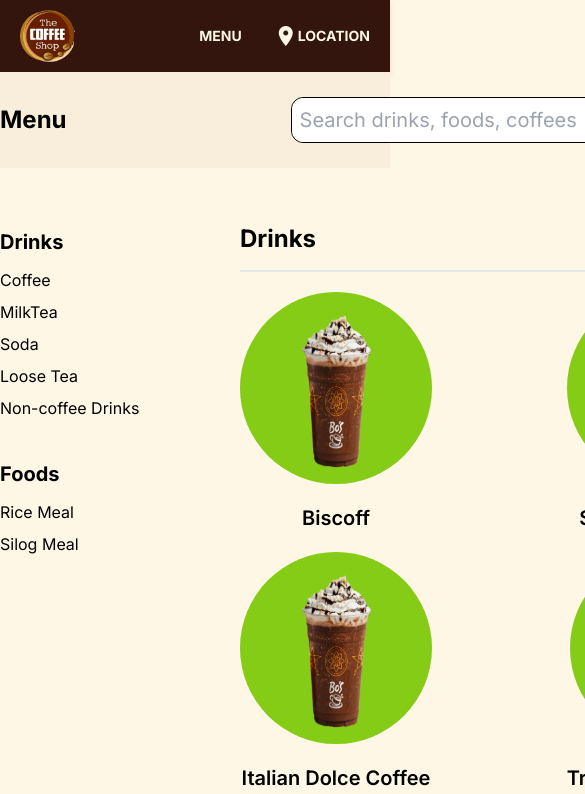
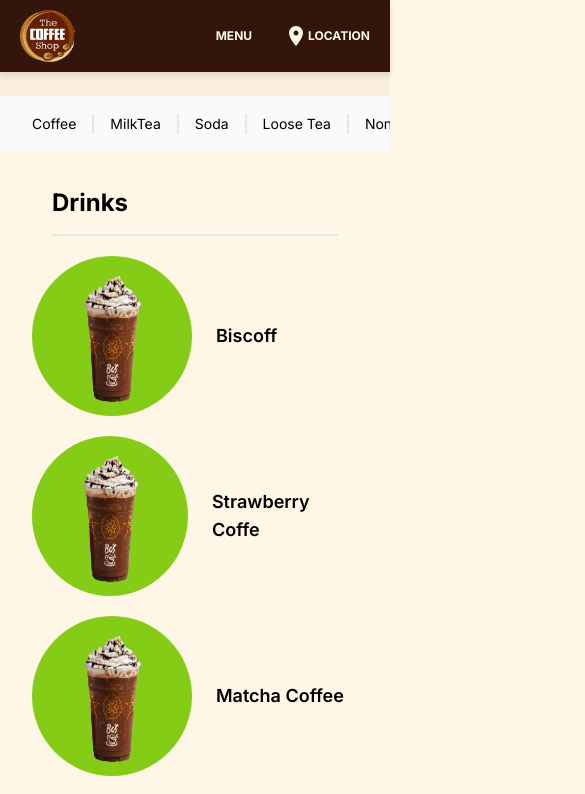
Before and after one commit to tsarlz/Cafe-Shop, an Angular app: page /menu in a window 390 px wide. Shown: the top 794 px of the page, 585 px wide, since content can reach past the window. Built offline with nearby package versions, Linux system fonts and the light colour scheme.

Commit message:
Fix Web Responsiveness

```diff
--- a/src/components/categories/categories/categories.component.html
+++ b/src/components/categories/categories/categories.component.html
@@ -1,19 +1,27 @@
-<section id="catergories" class="my-16">
-  <div class="w-[1200px] mx-auto">
-    <div class="grid gap-10 grid-cols-2 place-items-center items-center">
+<section id="catergories" class="my-16 sm:mx-0 mx-16">
+  <div class="max-w-[75rem] mx-auto">
+    <div
+      class="grid gap-10 md:grid-cols-2 grid-cols-1 place-items-center items-center"
+    >
       <!-- Item 1  -->
       <div
         *ngFor="let item of categoriesData"
-        class="flex flex-col justify-center items-center w-[36rem]"
+        class="flex flex-col justify-center items-center w-auto sm:w-[36rem]"
       >
-        <img class="w-full h-[25rem]" [src]="item.imgPath" [alt]="item.title" />
+        <img
+          class="w-full h-[18rem] md:h-[25rem]"
+          [src]="item.imgPath"
+          [alt]="item.title"
+        />
         <div
-          class="w-full bg-[#33150e] text-[#FFF7E6] flex flex-col justify-center items-center p-10 rounded-xl"
+          class="w-full h-full bg-[#33150e] text-[#FFF7E6] flex flex-col justify-center items-center p-7 sm:p-10 rounded-xl"
           [style.background-color]="item.bgColor"
           [style.color]="item.textColor"
         >
-          <h3 class="text-xl font-bold">{{ item.title }}</h3>
-          <p class="text-center my-5">
+          <h3 class="text-lg sm:text-xl font-bold mb-2 sm:mb-0">
+            {{ item.title }}
+          </h3>
+          <p class="text-sm sm:text-md text-center my-3 md:my-5">
             {{ item.subTitle }}
           </p>
 
@@ -24,11 +32,15 @@
       </div>
 
       <div
-        class="flex justify-center items-center w-[1200px] col-span-2 h-[20rem]"
+        class="flex md:flex-row flex-col justify-center items-center w-auto sm:w-[36rem] md:w-[75rem] col-span-1 md:col-span-2 md:h-[20rem]"
       >
-        <img class="w-1/2 h-full" [src]="customers" alt="Loose Tea" />
+        <img
+          class="md:w-1/2 w-full md:h-full"
+          [src]="customers"
+          alt="Loose Tea"
+        />
         <div
-          class="w-1/2 h-full bg-[#f9eedb] text-[#33150e] flex flex-col justify-center items-center p-10 rounded-r-xl"
+          class="md:w-1/2 w-full h-full bg-[#f9eedb] text-[#33150e] flex flex-col justify-center items-center p-10 rounded-r-xl"
         >
           <h3 class="text-xl font-bold">Satisfied Customers</h3>
           <p class="text-center my-5">
--- a/src/components/footer/footer/footer.component.html
+++ b/src/components/footer/footer/footer.component.html
@@ -1,6 +1,10 @@
 <div class="border-t-2 mt-16 bg-[#33150e] text-[#FFF7E6]">
-  <div class="flex items-center justify-between py-5 max-w-[1350px] m-auto">
-    <h5>© 2022 Langga Cafe. All rights reserved.</h5>
+  <div
+    class="flex items-center justify-between py-5 max-w-[1350px] md:m-auto mx-5"
+  >
+    <h5 class="sm:text[1rem] text-xs">
+      © 2022 Langga Cafe. All rights reserved.
+    </h5>
     <div class="flex space-x-3">
       <!-- Facebook Icon -->
       <svg
--- a/src/components/navbar/navbar/navbar.component.html
+++ b/src/components/navbar/navbar/navbar.component.html
@@ -1,5 +1,5 @@
 <div
-  class="md:fixed top-0 right-0 left-0 shadow-b text-[#FFF7E6] z-[100000] bg-[#33150e] transition-transform duration-300"
+  class="fixed top-0 right-0 left-0 shadow-b text-[#FFF7E6] z-[100000] bg-[#33150e] transition-transform duration-300"
   [ngClass]="{
     'translate-y-0': isNavbarVisible,
     '-translate-y-full': !isNavbarVisible
@@ -15,7 +15,7 @@
       alt="Langga Cafe Logo"
     />
     <ul
-      class="flex text-center space-x-8 items-center font-bold md:text-md text-sm"
+      class="flex text-center space-x-8 items-center font-bold md:text-md text-xs"
     >
       <li
         routerLink="/menu"
--- a/src/components/reusable/category-button/category-button.component.html
+++ b/src/components/reusable/category-button/category-button.component.html
@@ -1,6 +1,6 @@
 <button
   routerLink="/menu"
-  class="hover:bg-[#8a5939] transition-transform hover:text-[#FFF7E6] px-4 py-2 rounded-full font-semibold border-2"
+  class="hover:bg-[#8a5939] transition-transform hover:text-[#FFF7E6] sm:px-4 sm:py-2 px-[0.8rem] py-[0.4rem] rounded-full font-semibold border-2 text-sm md:text-[1rem]"
   [style.border-color]="borderColor"
 >
   See more
--- a/src/core/constant/data.ts
+++ b/src/core/constant/data.ts
@@ -145,16 +145,6 @@
       {
         variety: 'Milktea',
         types: [
-          {
-            name: 'Vietnamese Coffee',
-            price: 100,
-            description:
-              'Lorem ipsum dolor sit amet consectetur adipisicing elit. Hic, blanditiis.',
-            selections: ['cold', 'hot'],
-            category: 'Drinks',
-            imgPath: 'coffe.png',
-            variety: 'Milktea',
-          },
           {
             name: 'Taro (Purple Yum)',
             price: 59,
--- a/src/pages/menu/menu/menu.component.css
+++ b/src/pages/menu/menu/menu.component.css
@@ -19,6 +19,5 @@
 .menuImg {
   position: relative;
   z-index: 2; /* Places the image above the overlay */
-  width: 12rem; /* Example size */
-  height: 12rem; /* Example size */
+  /* Example size */
 }
--- a/src/pages/menu/menu/menu.component.html
+++ b/src/pages/menu/menu/menu.component.html
@@ -2,13 +2,15 @@
 
 <section class="bg-[#f9eedb] sticky top-0 z-10">
   <div
-    class="flex justify-start items-center space-x-56 w-[1200px] mx-auto h-[6rem]"
+    class="flex justify-start items-center w-auto md:w-[75rem] sm:mx-auto mx-5 h-[6rem]"
   >
-    <div class="">
+    <div class="w-[50%] md:w-[20%]">
       <h2 (click)="initializeMenu()" class="text-2xl font-bold">Menu</h2>
     </div>
     <!-- ////// -->
-    <div class="flex items-center border border-black rounded-xl w-[30% ]">
+    <div
+      class="flex justify-start items-center border border-black rounded-xl w-full md:w-[30%]"
+    >
       <input
         [(ngModel)]="searchInput"
         (input)="onSearch()"
@@ -27,25 +29,51 @@
 </section>
 
 <section
-  class="w-[1200px] mx-auto mt-10 flex items-start space-x-20"
+  class="md:w-[75rem] w-full mx-auto md:mt-10 mt-0 flex md:flex-row flex-col items-start md:space-x-20"
   id="menu-list"
 >
   <!-- menu-sidebar -->
-  <div id="sideBar" class="sticky top-[6rem] w-1/6">
-    <div class="flex flex-col space-y-10 mt-5">
+  <div
+    id="sideBar"
+    class="sticky top-[6rem] md:w-1/6 w-full md:bg-transparent bg-gray-50 z-[1000000] md:py-0 py-4"
+  >
+    <div
+      class="flex items-center md:items-start md:flex-col flex-row md:space-y-10 md:p-0 pr-4 md:space-x-0 md:mt-5 w-full overflow-x-auto scrollbar-hide"
+    >
       <!-- menu1 -->
       <div>
-        <h3 class="font-bold text-xl">Drinks</h3>
-        <ul class="space-y-2 mt-3">
-          <li (click)="filterMenu('Coffee')" class="cursor-pointer">Coffee</li>
-          <li (click)="filterMenu('Milktea')" class="cursor-pointer">
+        <h3 class="font-bold text-xl md:block hidden">Drinks</h3>
+        <ul
+          class="flex items-center md:block md:space-y-2 md:space-x-0 md:mt-3 whitespace-nowrap text-sm md:text-[1rem]"
+        >
+          <li
+            (click)="filterMenu('Coffee')"
+            class="cursor-pointer md:p-0 pl-8 pr-4 border-r-2 md:border-r-0 border-[#e5e5e5]"
+          >
+            Coffee
+          </li>
+          <li
+            (click)="filterMenu('Milktea')"
+            class="cursor-pointer md:p-0 px-4 border-r-2 md:border-r-0 border-[#e5e5e5]"
+          >
             MilkTea
           </li>
-          <li (click)="filterMenu('Sodas')" class="cursor-pointer">Soda</li>
-          <li (click)="filterMenu('Loose Tea')" class="cursor-pointer">
+          <li
+            (click)="filterMenu('Sodas')"
+            class="cursor-pointer md:p-0 px-4 border-r-2 md:border-r-0 border-[#e5e5e5]"
+          >
+            Soda
+          </li>
+          <li
+            (click)="filterMenu('Loose Tea')"
+            class="cursor-pointer md:p-0 px-4 border-r-2 md:border-r-0 border-[#e5e5e5]"
+          >
             Loose Tea
           </li>
-          <li (click)="filterMenu('Non-coffee Drinks')" class="cursor-pointer">
+          <li
+            (click)="filterMenu('Non-coffee Drinks')"
+            class="cursor-pointer flex-1 md:p-0 px-4 border-r-2 md:border-r-0 border-[#e5e5e5]"
+          >
             Non-coffee Drinks
           </li>
         </ul>
@@ -54,12 +82,20 @@
       <!-- ///// -->
       <!-- menu2 -->
       <div>
-        <h3 class="font-bold text-xl">Foods</h3>
-        <ul class="space-y-2 mt-3">
-          <li (click)="filterMenu('Rice Meal')" class="cursor-pointer">
+        <h3 class="font-bold text-xl md:block hidden">Foods</h3>
+        <ul
+          class="flex items-center md:block md:space-y-2 md:space-x-0 md:mt-3 w-[100%] whitespace-nowrap"
+        >
+          <li
+            (click)="filterMenu('Rice Meal')"
+            class="cursor-pointer md:p-0 px-4 border-r-2 md:border-r-0 border-[#e5e5e5]"
+          >
             Rice Meal
           </li>
-          <li (click)="filterMenu('Silog Meal')" class="cursor-pointer">
+          <li
+            (click)="filterMenu('Silog Meal')"
+            class="cursor-pointer md:p-0 pl-4"
+          >
             Silog Meal
           </li>
         </ul>
@@ -70,53 +106,62 @@
   <!-- menu-sidebar -->
 
   <!-- display menu -->
-  <div id="searchMenu" class="w-full space-y-20">
-    <div *ngIf="filteredItems[0].category === 'Drinks'" id="allDrinks">
+  <div id="searchMenu" class="md:w-full space-y-20 mt-5 md:mt-0 mx-8 md:mx-0">
+    <div *ngIf="hasCategory('Drinks')" id="allDrinks">
+      <!-- Drinks Heading -->
+      <div class="mx-5 md:mx-0">
         <h3 *ngIf="variety">
-        <span (click)="initializeMenu()" class="font-bold">Menu</span
+          <span (click)="initializeMenu()" class="font-bold cursor-pointer"
+            >Menu</span
           >&nbsp;/&nbsp;<span>{{ filteredItems[0].category }}</span>
         </h3>
         <!-- Menu Title -->
         <div class="h-[4rem] flex items-center border-b-2 mb-5">
           <h3 class="font-bold text-2xl">{{ variety || "Drinks" }}</h3>
         </div>
+      </div>
       <!-- Menu -->
-      <ul class="grid grid-cols-3 gap-5">
+      <ul class="grid md:grid-cols-3 grid-cols-1 gap-5 w-full justify-center">
         <ng-container *ngFor="let item of filteredItems">
           <li
             *ngIf="item.category === 'Drinks'"
-            class="flex flex-col justify-self-start items-center space-y-5"
+            class="flex md:flex-col md:justify-self-start items-center md:space-y-5 md:space-x-0 space-x-6"
           >
             <div class="menuImg-wrapper">
               <img
-                class="menuImg transition-transform hover:-translate-y-2"
+                class="menuImg md:size-[12rem] size-[10rem] transition-transform hover:-translate-y-2"
                 [src]="item.imgPath"
                 alt="Menu Item"
               />
             </div>
 
-            <h4 class="font-semibold text-xl">{{ item.name }}</h4>
+            <h4 class="font-semibold md:text-xl text-lg">{{ item.name }}</h4>
           </li>
         </ng-container>
       </ul>
     </div>
-    <div *ngIf="filteredItems[0].category === 'Foods'" id="allFoods">
+    <div *ngIf="hasCategory('Foods')" id="allFoods">
+      <div class="mx-5 md:mx-0">
         <h3 *ngIf="variety">
-        <span (click)="initializeMenu()" class="font-bold">Menu</span
+          <span (click)="initializeMenu()" class="font-bold cursor-pointer"
+            >Menu</span
           >&nbsp;/&nbsp;<span>{{ filteredItems[0].category }}</span>
         </h3>
         <div class="h-[4rem] flex items-center border-b-2 mb-5">
           <h3 class="font-bold text-2xl">{{ variety || "Food" }}</h3>
         </div>
-      <ul class="grid grid-cols-3 gap-5">
+      </div>
+      <ul
+        class="grid md:grid-cols-3 grid-cols-1 gap-5 w-full justify-center md:mx-0"
+      >
         <ng-container *ngFor="let item of filteredItems">
           <li
             *ngIf="item.category === 'Foods'"
-            class="flex flex-col justify-self-start items-center space-y-5"
+            class="flex md:flex-col md:justify-self-start items-center md:space-y-5 md:space-x-0 space-x-6"
           >
             <div class="menuImg-wrapper">
               <img
-                class="menuImg transition-transform hover:-translate-y-2"
+                class="menuImg md:size-[12rem] size-[10rem] transition-transform hover:-translate-y-2"
                 [src]="item.imgPath"
                 alt="Menu Item"
               />
--- a/src/pages/menu/menu/menu.component.ts
+++ b/src/pages/menu/menu/menu.component.ts
@@ -22,7 +22,6 @@
   allFoods: any[] = [];
   filteredItems: any[] = [];
   variety: string = '';
-  category: string = '';
 
   searchInput = '';
 
@@ -37,6 +36,10 @@
           item.variety.toLocaleLowerCase().trim().includes(this.searchInput)
       );
     }
+  }
+
+  hasCategory(category: string) {
+    return this.filteredItems.some((item) => item.category === category);
   }
 
   ngOnInit(): void {
@@ -61,8 +64,13 @@
     this.allDrinks = drinks?.categories.flatMap((item) => item.types) || [];
     this.allFoods = foods?.categories.flatMap((item) => item.types) || [];
 
-    return (this.filteredItems = [...this.allDrinks, ...this.allFoods]);
+    const menuArr = (this.filteredItems = [
+      ...this.allDrinks,
+      ...this.allFoods,
+    ]);
+
     this.variety = '';
+    return menuArr;
   }
 
   filterMenu(category: string) {
--- a/src/styles.css
+++ b/src/styles.css
@@ -9,21 +9,29 @@
   font-family: "Inter", serif;
 }
 
-html,
+/* html,
 body {
   height: 100%;
-}
+} */
 /* body { margin: 0; font-family: Roboto, "Helvetica Neue", sans-serif; } */
 
-html,
+/* html,
 body {
   height: 100%;
   margin: 0;
   padding: 0;
-}
+} */
 
 body {
   display: flex;
   flex-direction: column;
   min-height: 100%;
 }
+
+.scrollbar-hide::-webkit-scrollbar {
+  display: none;
+}
+.scrollbar-hide {
+  -ms-overflow-style: none; /* for Internet Explorer */
+  scrollbar-width: none; /* for Firefox */
+}
```
Lines whose indentation alone changed are shown as unchanged.
